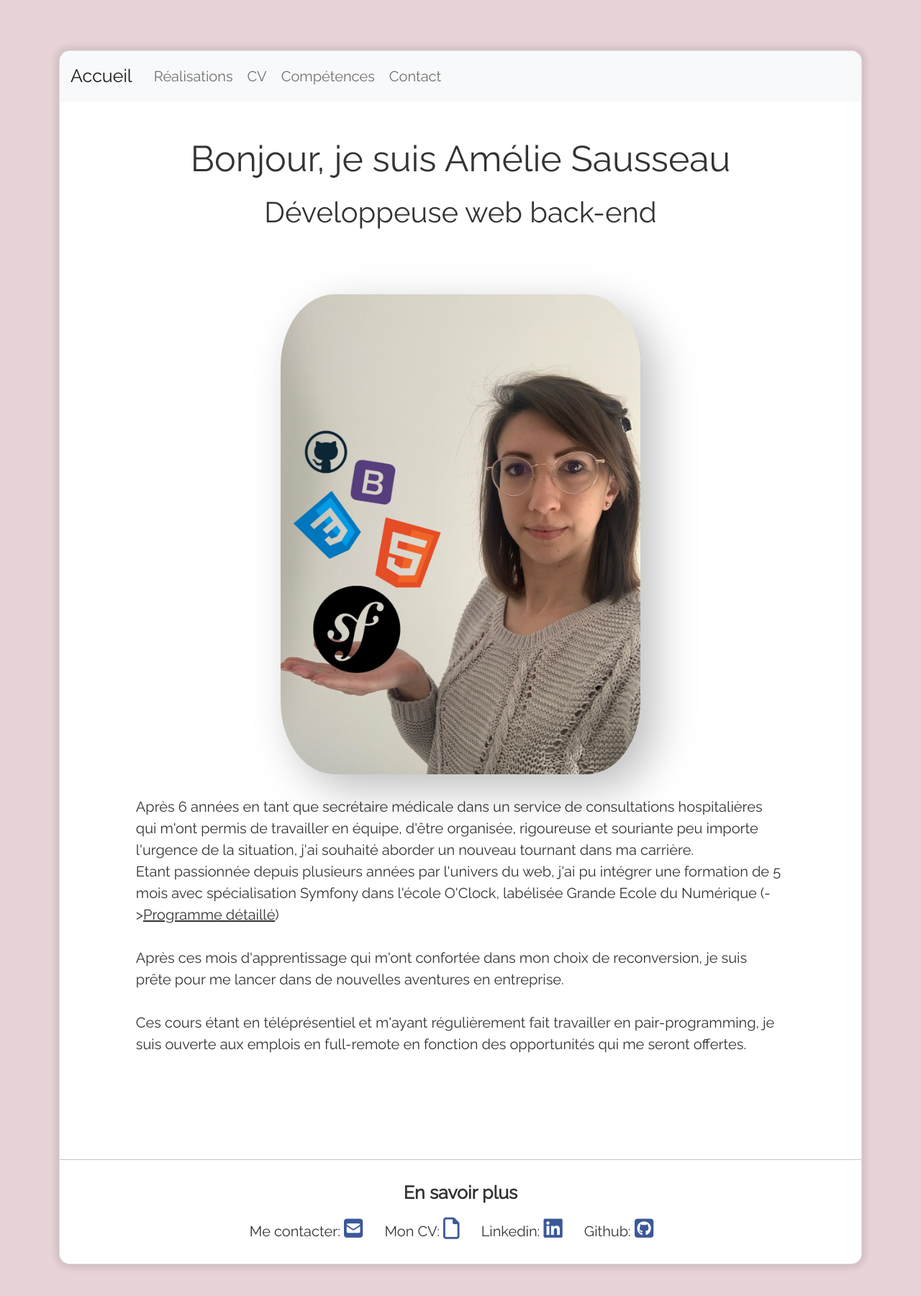
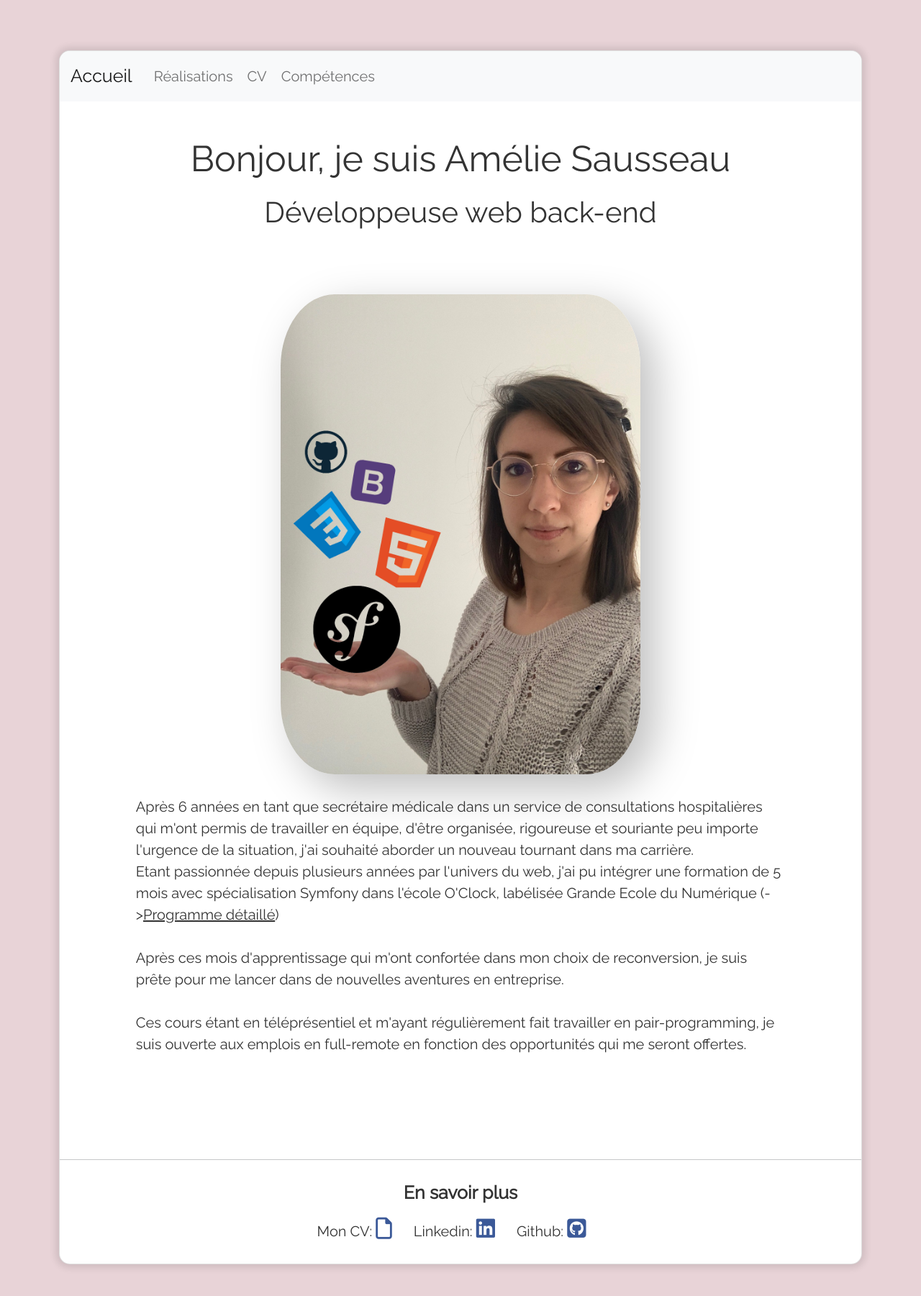
Before and after one commit to Amelie-Sausseau/Amelie-Sausseau, a Symfony app: template templates/main/index.html.twig in a window 1280 px wide. Shown: the top 1801 px of the page at 72% size. Run offline with Twig, Linux system fonts and the light colour scheme; the template is opened without the code that fills it, so the values that code supplies are empty; some libraries are stand-ins or nearby versions.

Commit message:
Contact form maintenance

```diff
--- a/src/Controller/ContactController.php
+++ b/src/Controller/ContactController.php
@@ -26,7 +26,7 @@ class ContactController extends AbstractController
 
             $message = (new Email())
                 ->from($contactFormData['email'])
-                ->to('amelie.sausseau@gmail.com')
+                ->to('contact@amelie-sausseau.fr')
                 ->subject('Nouveau message depuis le portfolio')
                 ->text(
                     'Envoyé par : ' . $contactFormData['name'] . '(' . $contactFormData['email'] . ')' . \PHP_EOL .
--- a/templates/base.html.twig
+++ b/templates/base.html.twig
@@ -43,12 +43,11 @@
 									<li class="nav-item">
 										<a class="nav-link {% if app.request.get('_route') == 'skills' %}active{% endif %}" href="{{ path('skills') }}">Compétences</a>
 									</li>
-									<li class="nav-item">
+									{#<li class="nav-item">
 										<a class="nav-link {% if app.request.get('_route') == 'contact' %}active{% endif %}" href="{{ path('contact') }}">Contact</a>
-									</li>
-								</li>
-							</ul>
-						</div>
+									</li>#}
+								</ul>
+							</div>
 					</nav>
 					{% block body %}{% endblock %}
 
--- a/templates/main/index.html.twig
+++ b/templates/main/index.html.twig
@@ -31,9 +31,9 @@
 <hr/>
 <section class="contact">
 	<h5>En savoir plus</h5>
-	<p>Me contacter:
+	<p>{#Me contacter:
 		<a href="{{ path('contact') }}">
-			<i class="fas fa-envelope-square"></i></a>
+			<i class="fas fa-envelope-square"></i></a>#}
 
 		Mon CV:
 		<a href="{{ path('curriculum') }}">
```
